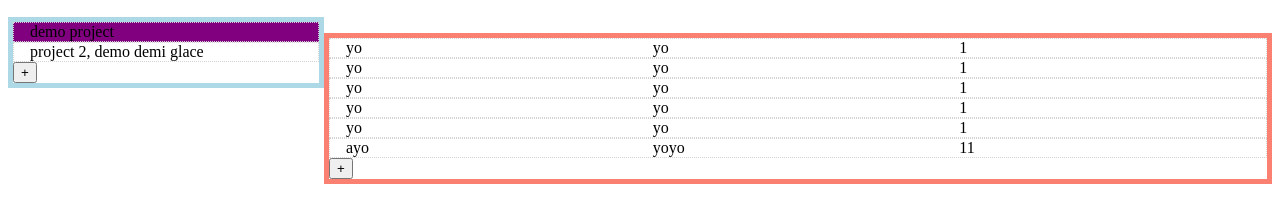
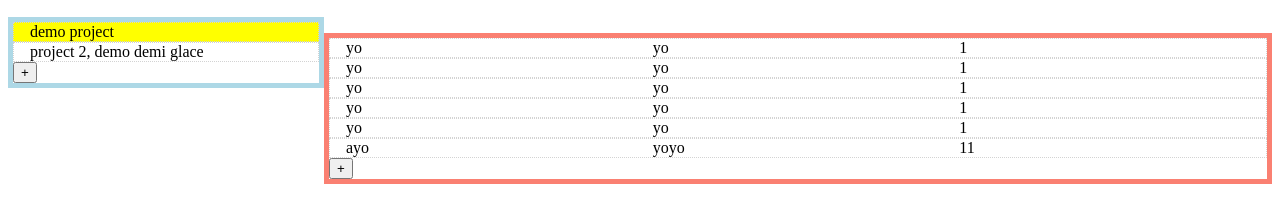
Before and after one commit to daygoDao/todo-list, a website built with webpack: page dist/index.html in a window 1280 px wide. Shown: the part 148-370 px from the top of the page. Built offline with nearby package versions, Linux system fonts and the light colour scheme.

Commit message:
back to yellow highlight

```diff
--- a/src/style.css
+++ b/src/style.css
@@ -19,7 +19,7 @@ main {
 }
 
 .chosenProject {
-	background-color: purple;
+	background-color: yellow;
 }
 
 .task-header {
```
